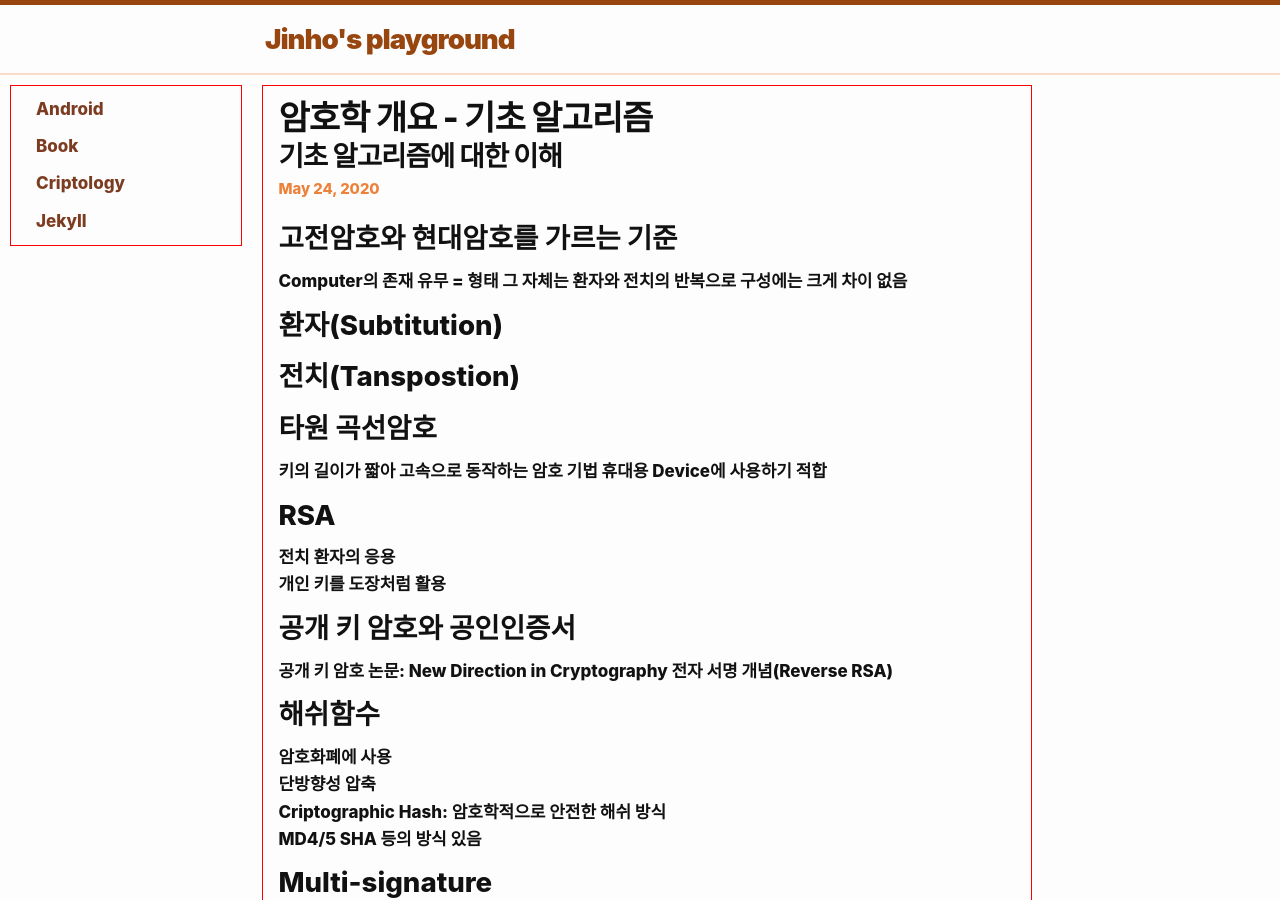
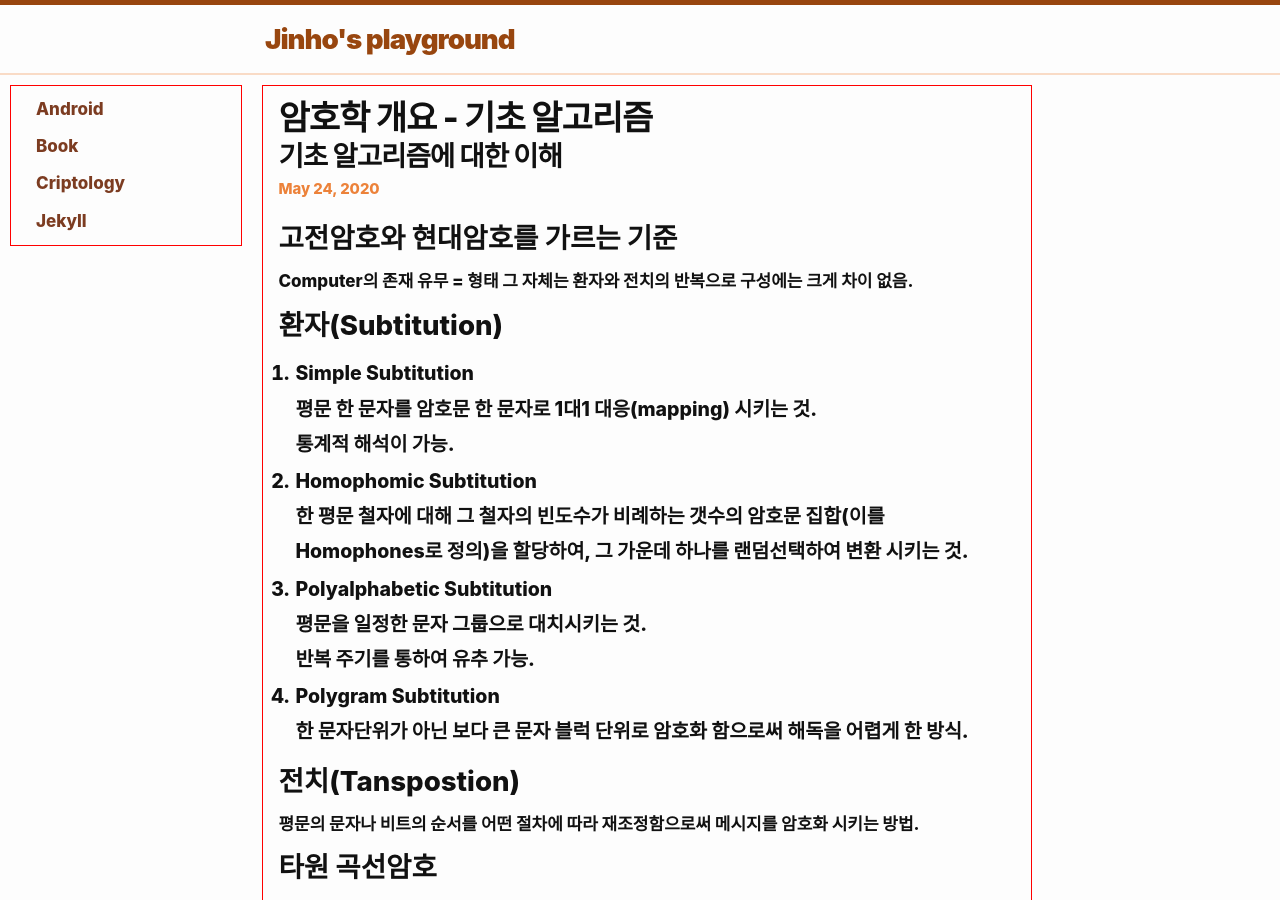
Before and after one commit to ddjddd/ddjddd.github.io, a Jekyll site: the page built from _posts/Criptology/2020-05-24-Criptology-Basic-Algorithm.md, in a window 1280 px wide and 900 px high. Built offline with Jekyll 4.4.1, drawn with Linux system fonts in a browser that asks for light colours.

Commit message:
Add more contents

```diff
--- a/_posts/Criptology/2020-05-24-Criptology-Basic-Algorithm.md
+++ b/_posts/Criptology/2020-05-24-Criptology-Basic-Algorithm.md
@@ -8,11 +8,22 @@ authoor: Jinho Choi
 
 ### 고전암호와 현대암호를 가르는 기준
 Computer의 존재 유무
-= 형태 그 자체는 환자와 전치의 반복으로 구성에는 크게 차이 없음
+= 형태 그 자체는 환자와 전치의 반복으로 구성에는 크게 차이 없음.
 
 ### 환자(Subtitution)
+1. Simple Subtitution
+평문 한 문자를 암호문 한 문자로 1대1 대응(mapping) 시키는 것.
+통계적 해석이 가능.
+2. Homophomic Subtitution
+한 평문 철자에 대해 그 철자의 빈도수가 비례하는 갯수의 암호문 집합(이를 Homophones로 정의)을 할당하여, 그 가운데 하나를 랜덤선택하여 변환 시키는 것.
+3. Polyalphabetic Subtitution
+평문을 일정한 문자 그룹으로 대치시키는 것.
+반복 주기를 통하여 유추 가능.
+4. Polygram Subtitution
+한 문자단위가 아닌 보다 큰 문자 블럭 단위로 암호화 함으로써 해독을 어렵게 한 방식.
 
 ### 전치(Tanspostion)
+평문의 문자나 비트의 순서를 어떤 절차에 따라 재조정함으로써 메시지를 암호화 시키는 방법.
 
 ### 타원 곡선암호
 키의 길이가 짧아 고속으로 동작하는 암호 기법
```
